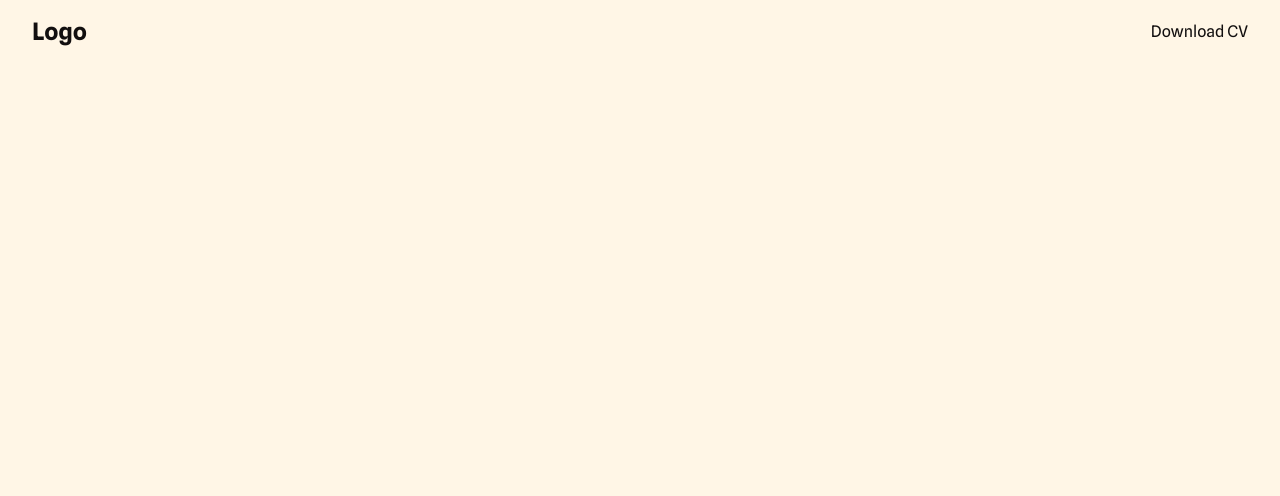
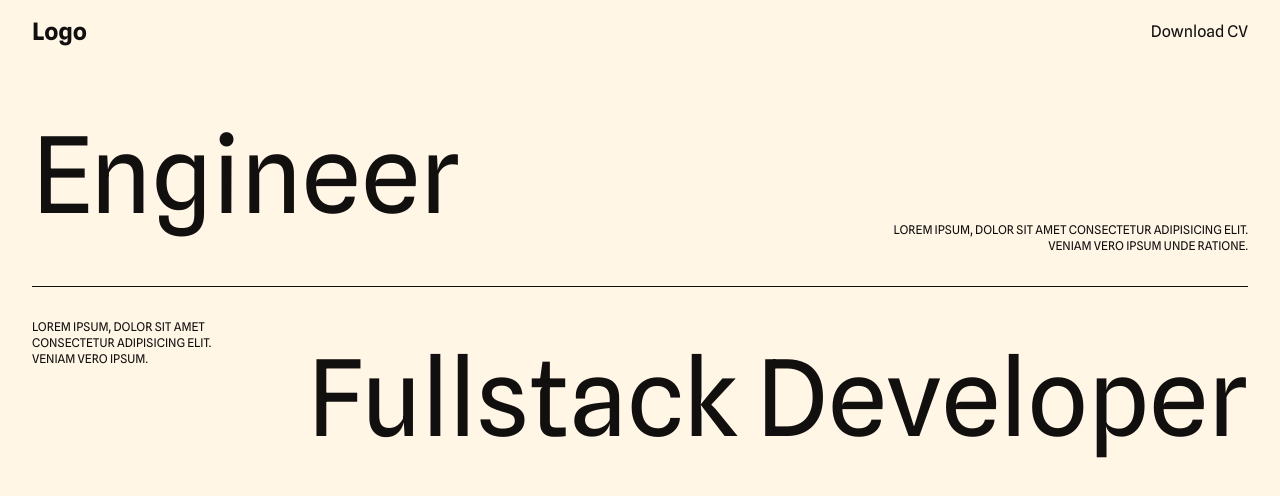
Before and after one commit to BastardCC/Portfolio-2.0, a Next.js app: page / in a window 1280 px wide. Shown: the top 496 px of the page. Built offline with nearby package versions, Linux system fonts and the light colour scheme.

Commit message:
feat(hero): First hero version

```diff
--- /dev/null
+++ b/app/_components/Hero/hero.css
@@ -0,0 +1,77 @@
+@keyframes hero-line-expand {
+  from {
+    transform: scaleX(0.006);
+  }
+  to {
+    transform: scaleX(1);
+  }
+}
+
+@keyframes hero-text-rise {
+  from {
+    transform: translateY(100%);
+  }
+  to {
+    transform: translateY(0);
+  }
+}
+
+@keyframes hero-text-descend {
+  from {
+    transform: translateY(-100%);
+  }
+  to {
+    transform: translateY(0);
+  }
+}
+
+@layer components {
+  .hero-line {
+    transform: scaleX(0.006);
+    transform-origin: center;
+    animation: hero-line-expand 2.2s cubic-bezier(0.22, 1, 0.36, 1) forwards;
+  }
+
+  .hero-reveal-rise {
+    overflow: hidden;
+  }
+
+  .hero-reveal-rise > * {
+    transform: translateY(100%);
+    animation: hero-text-rise 1.3s cubic-bezier(0.22, 1, 0.36, 1) forwards;
+  }
+
+  .hero-reveal-descend {
+    overflow: hidden;
+  }
+
+  .hero-reveal-descend > * {
+    transform: translateY(-100%);
+    animation: hero-text-descend 1.3s cubic-bezier(0.22, 1, 0.36, 1) forwards;
+  }
+
+  .hero-reveal-rise > .hero-delay-title {
+    animation-delay: 0.65s;
+  }
+
+  .hero-reveal-rise > .hero-delay-copy {
+    animation-delay: 0.95s;
+  }
+
+  .hero-reveal-descend > .hero-delay-title {
+    animation-delay: 0.65s;
+  }
+
+  .hero-reveal-descend > .hero-delay-copy {
+    animation-delay: 0.95s;
+  }
+}
+
+@media (prefers-reduced-motion: reduce) {
+  .hero-line,
+  .hero-reveal-rise > *,
+  .hero-reveal-descend > * {
+    animation: none;
+    transform: none;
+  }
+}
--- /dev/null
+++ b/app/_components/Hero/index.tsx
@@ -0,0 +1,40 @@
+import "./hero.css";
+
+const heroTitleClassName =
+  "hero-delay-title text-[clamp(4rem,7vw+1rem,7rem)] leading-none md:leading-normal";
+
+const Hero = () => {
+  return (
+    <div className="container">
+      <div className="flex flex-col gap-4 py-8 md:flex-row md:items-end md:justify-between md:gap-0">
+        <div className="hero-reveal-rise">
+          <h1 className={heroTitleClassName}>Engineer</h1>
+        </div>
+        <div className="hero-reveal-rise w-full md:max-w-[30%]">
+          <p className="hero-delay-copy text-xs uppercase md:text-right">
+            Lorem ipsum, dolor sit amet consectetur adipisicing elit. Veniam vero
+            ipsum unde ratione.
+          </p>
+        </div>
+      </div>
+
+      <div className="hero-line h-px w-full bg-foreground" aria-hidden />
+
+      <div className="flex flex-col gap-4 py-8 md:flex-row md:items-start md:justify-between md:gap-0">
+        <div className="hero-reveal-descend w-full md:max-w-[15%]">
+          <p className="hero-delay-copy text-xs uppercase">
+            Lorem ipsum, dolor sit amet consectetur adipisicing elit. Veniam vero
+            ipsum.
+          </p>
+        </div>
+        <div className="hero-reveal-descend">
+          <h1 className={`${heroTitleClassName} md:text-right`}>
+            Fullstack Developer
+          </h1>
+        </div>
+      </div>
+    </div>
+  );
+};
+
+export default Hero;
--- a/app/globals.css
+++ b/app/globals.css
@@ -19,6 +19,6 @@ body {
 
 @layer components {
   .container {
-    @apply w-full px-4 sm:px-6 lg:px-8;
+    @apply w-full min-w-full px-4 sm:px-6 lg:px-8;
   }
 }
--- a/app/page.tsx
+++ b/app/page.tsx
@@ -1,4 +1,5 @@
 import Link from "next/link";
+import Hero from "./_components/Hero";
 
 export default function Home() {
   return (
@@ -9,6 +10,9 @@ export default function Home() {
           <button>Download CV</button>
         </nav>
       </header>
+      <section>
+        <Hero />
+      </section>
     </div>
   );
 }
```
